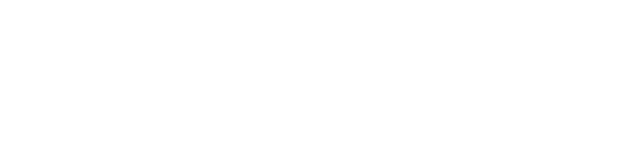
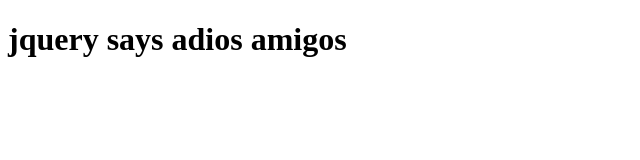
Before and after one commit to kyrankuijpers/educom-jquery-basis, a plain HTML site: page index.html in a window 1280 px wide. Shown: the whole page, without its empty margins (0-640 px from the left). Drawn offline with Linux system fonts and the light colour scheme.

Commit message:
jquery index #1

```diff
--- a/index.html
+++ b/index.html
@@ -3,9 +3,9 @@
   <head>
     <script src="js/jquery.js"></script>
     <script>
-      $(document).ready( function() {
+      $(document).ready(function(){
 
-         /// code lives here
+        $("#content").html("<h1>jquery says adios amigos</h1>");
 
       });
     </script>
```
